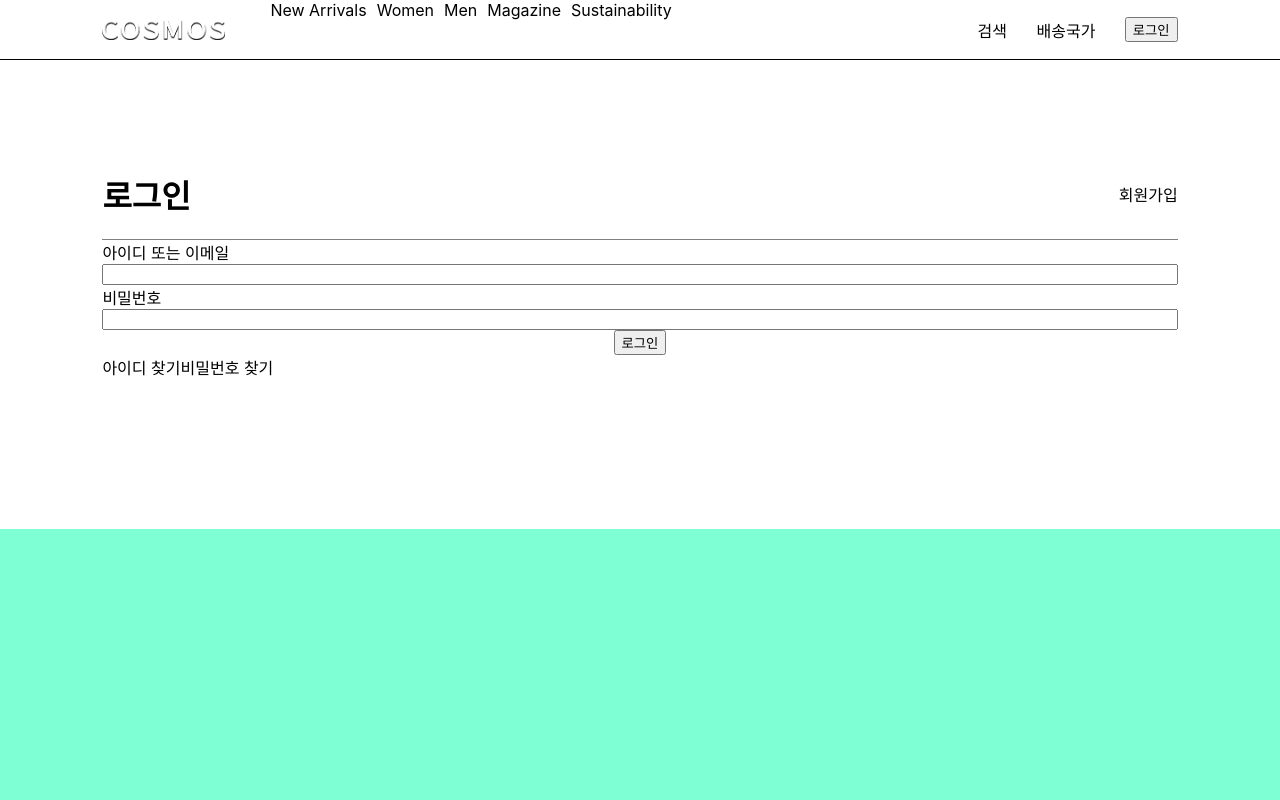
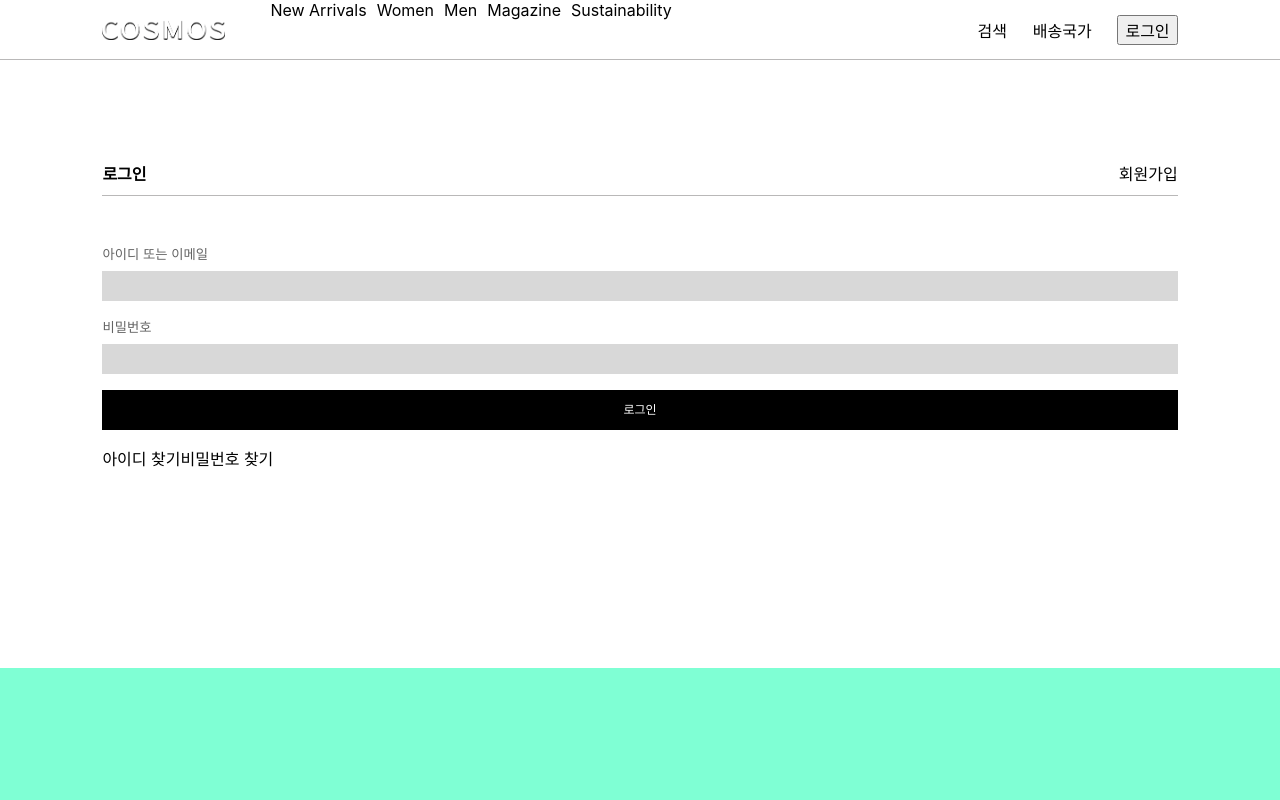
Before and after one commit to Da-innisfree/COSMOS-ver2.0, a React (Create React App) app in the folder cosmos_frontend/cosmos/: page /signin in a window 1280 px wide. Shown: the top 800 px of the page. Built offline with nearby package versions, Linux system fonts and the light colour scheme.

Commit message:
로그인, 회원가입 css수정

```diff
--- a/cosmos_frontend/cosmos/src/style/comm.scss
+++ b/cosmos_frontend/cosmos/src/style/comm.scss
@@ -22,9 +22,33 @@
             color: #fff;
         }
     }
+
+    &.full {
+        background-color: #000000;
+        color: #ffffff;
+        width: 100%;
+    }
 }
 
 .input_box {
     display: flex;
     flex-direction: column;
+    gap: .5em;
+    > label {
+        font-size: 10pt;
+        color: #646464;
+    }
+
+    > input {
+        background-color: #d8d8d8;
+        outline: 0;
+        border: 0;
+        height: 30px;
+        box-sizing: border-box;
+        padding: 5px;
+        font-size: 10pt;
+        &:focus {
+            border-bottom: 2px solid #000;
+        }
+    }
 }
--- a/cosmos_frontend/cosmos/src/style/component/common/Modal.scss
+++ b/cosmos_frontend/cosmos/src/style/component/common/Modal.scss
@@ -14,11 +14,12 @@
         background-color: rgba($color: #ffffff, $alpha: .8);
     }
     .modal_main {
-        width: 25%;
-        text-align: center;
+        // width: 25%;
+        width: 350px;
+        // text-align: center;
         background: #ffffff;
         font-size: 20px;
-        border: 1px solid #000000;
+        border: 1px solid #b9b8b8;
         color: white;
         height: 500px;
         .modal_head {
@@ -28,7 +29,7 @@
         }
 
         .modal_body {
-            padding: .5em;
+            padding: 1em 2em;
         }
     }
 }
--- a/cosmos_frontend/cosmos/src/style/component/layout/Header.scss
+++ b/cosmos_frontend/cosmos/src/style/component/layout/Header.scss
@@ -9,7 +9,7 @@
     box-sizing: border-box;
     // background-color: orange;
     background-color: #fff;
-    border-bottom: 1px solid #000000;
+    border-bottom: 1px solid #b9b8b8;
     z-index: 9999999;
     .header_left {
         display: flex;
--- a/cosmos_frontend/cosmos/src/style/view/product.scss
+++ b/cosmos_frontend/cosmos/src/style/view/product.scss
@@ -20,10 +20,10 @@
         width: calc(60%);
         height: 100%;
         display: flex;
-        background-color: chartreuse;
+        // background-color: chartreuse;
         .sub_image_area{
             width: 10%;
-            background-color: darkgrey;
+            // background-color: darkgrey;
             .sub_wrap {
                 position: sticky;
                 top: 60px;
@@ -54,13 +54,13 @@
         width: calc(40%);
         padding: 0 3vw;
         box-sizing: border-box;
-        background-color: darkblue;
+        // background-color: darkblue;
         .product_info_arae {
             position: -webkit-sticky;
             position: sticky;
             top: 60px;
             width: 100%;
-            background-color: darkgreen;
+            // background-color: darkgreen;
             display: flex;
             flex-direction: column;
         }
--- a/cosmos_frontend/cosmos/src/style/view/signin.scss
+++ b/cosmos_frontend/cosmos/src/style/view/signin.scss
@@ -2,9 +2,17 @@
     display: flex;
     justify-content: space-between;
     align-items: center;
-    border-bottom: 1px solid gray;
+    border-bottom: 1px solid #b9b8b8;;
+}
+
+.middle_content {
+    display: flex;
+    flex-direction: column;
+    gap: 1em;
+    margin: 3em 0;
 }
 
 * {
     color: #000000;
+    font-size: 12pt;
 }
--- a/cosmos_frontend/cosmos/src/style/view/signup.scss
+++ b/cosmos_frontend/cosmos/src/style/view/signup.scss
@@ -1,5 +1,5 @@
 .signup_warp {
-    padding: 60px 0;
+    padding: 60px 33vw;
     display: flex;
     flex-direction: column;
     gap: 1em;
--- a/cosmos_frontend/cosmos/src/view/Product.jsx
+++ b/cosmos_frontend/cosmos/src/view/Product.jsx
@@ -47,7 +47,7 @@ function product() {
                             </div>
                         </div>
 
-                        <div className="btn">
+                        <div className="btn full">
                             장바구니
                         </div>
                     </div>
--- a/cosmos_frontend/cosmos/src/view/Siginup.jsx
+++ b/cosmos_frontend/cosmos/src/view/Siginup.jsx
@@ -12,7 +12,7 @@ function WarningBanner(props) {
 
     return (
       <div className="warning">
-        Warning!
+        비밀번호가 일치 하지 않습니다.
       </div>
     );
 }
--- a/cosmos_frontend/cosmos/src/view/SignIn.jsx
+++ b/cosmos_frontend/cosmos/src/view/SignIn.jsx
@@ -58,7 +58,7 @@ function Signin() {
                     <input type="password" name='password' value={user.password} onChange={handleInput}  />
                 </div>
                 <div className="btn_area">
-                    <button onClick={login}>로그인</button>
+                    <div className='btn full' onClick={login}>로그인</div>
                 </div>
                 <div>
                     <span>아이디 찾기</span>
```
